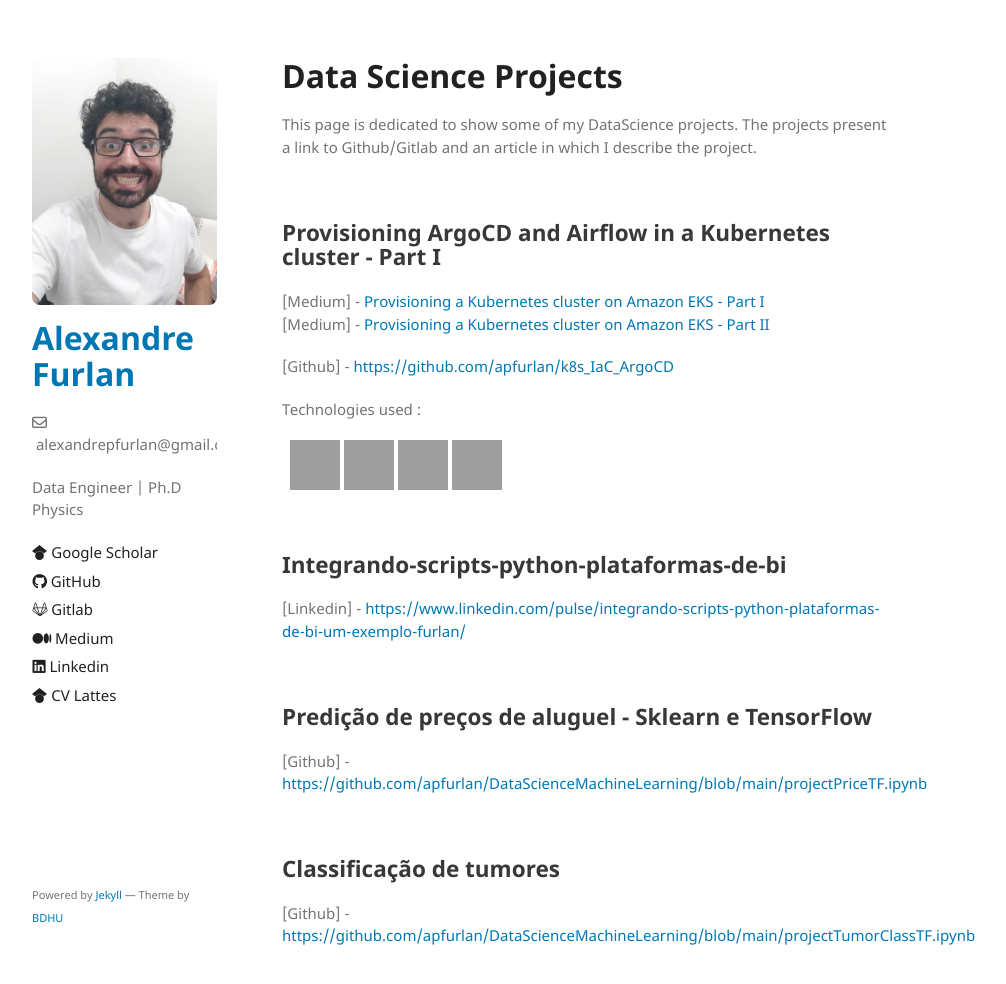
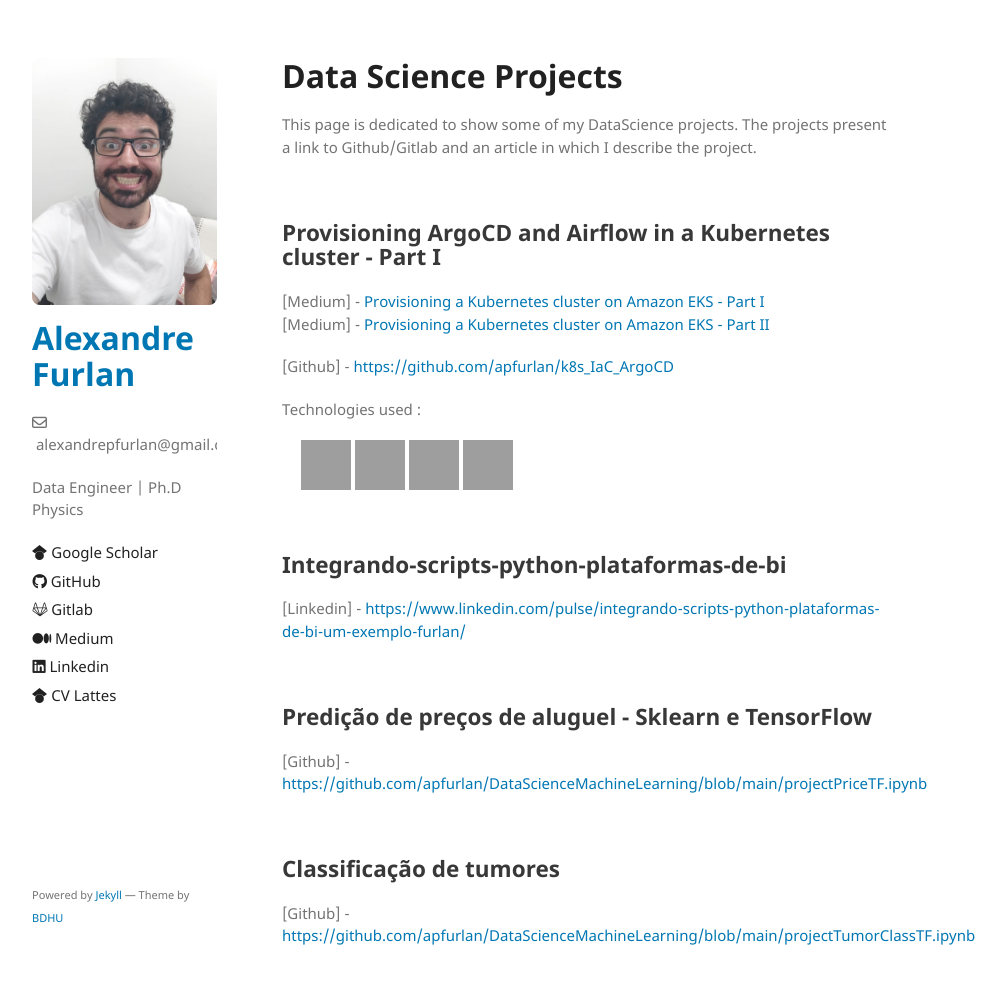
Before and after one commit to apfurlan/apfurlan.github.io, a Jekyll site: the page built from dts-pub-page.md, in a window 1280 px wide and 997 px high. Shown: the top 984 px of the window, without its empty margins (178-1184 px from the left). Built offline with Jekyll 4.4.1, drawn with Linux system fonts in a browser that asks for light colours; our own code applies the rules of GitHub Pages for plain Markdown files; grey boxes are pictures that could not be loaded.

Commit message:
init commit

```diff
--- a/dts-pub-page.md
+++ b/dts-pub-page.md
@@ -18,7 +18,7 @@
 
 Technologies used :
 
-  &nbsp; <img align="center" alt="C" height="50" width="50" src="https://www.pinclipart.com/picdir/big/519-5197888_terraform-terraform-icon-png-clipart.png">
+  &nbsp;&nbsp;&nbsp;&nbsp; <img align="center" alt="C" height="50" width="50" src="https://www.pinclipart.com/picdir/big/519-5197888_terraform-terraform-icon-png-clipart.png">
   <img align="center" alt="C" height="50" width="50" src="https://seeklogo.com/images/K/kubernetes-logo-3A67038EAB-seeklogo.com.png">
   <img align="center" alt="C" height="50" width="50" src="https://seeklogo.com/images/A/airflow-logo-A19E5B6709-seeklogo.com.png">
  <img align="center" alt="C" height="50" width="50" src="https://ichi.pro/assets/images/max/724/1*Y8GmdU1N_gw9ai_gqXDS0Q.png">
```
